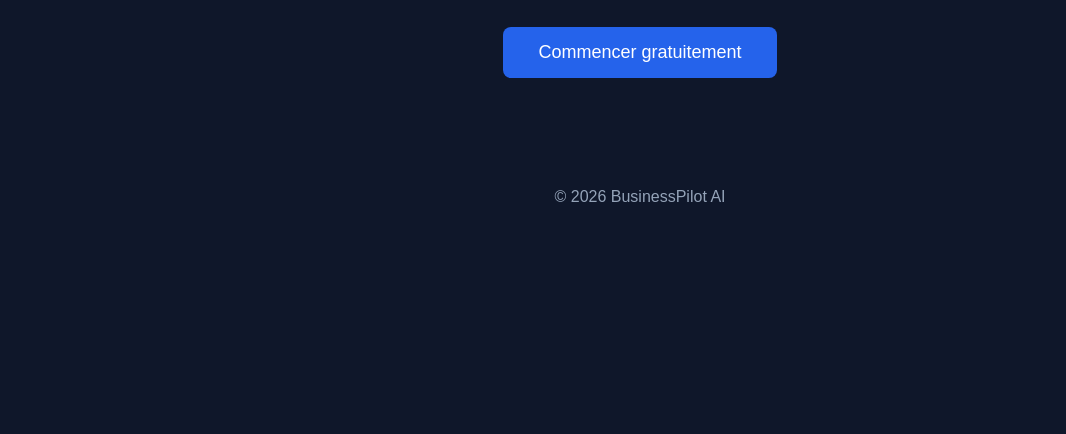
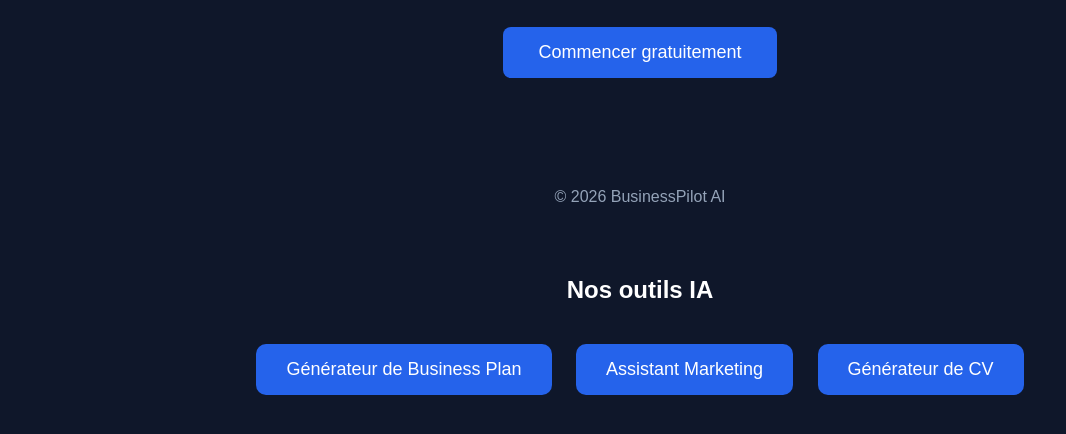
Before and after one commit to jho341/businesspilot-IA, a plain HTML site: page index.html in a window 1280 px wide. Shown: the part 258-692 px from the top of the page, without its empty margins (0-1066 px from the left). Drawn offline with Linux system fonts and the light colour scheme.

Commit message:
Add AI tools section with buttons in index.html
Added a new section with AI tools buttons to the footer.

```diff
--- a/index.html
+++ b/index.html
@@ -110,6 +110,22 @@ Commencer gratuitement
 
 </footer>
 
+<section style="padding:40px; text-align:center;">
+    <h2>Nos outils IA</h2>
+
+    <div style="margin-top:30px;">
+        <button style="padding:15px 30px; margin:10px; border:none; border-radius:10px; background:#2563eb; color:white;">
+            Générateur de Business Plan
+        </button>
+
+        <button style="padding:15px 30px; margin:10px; border:none; border-radius:10px; background:#2563eb; color:white;">
+            Assistant Marketing
+        </button>
+
+        <button style="padding:15px 30px; margin:10px; border:none; border-radius:10px; background:#2563eb; color:white;">
+            Générateur de CV
+        </button>
+    </div>
+</section>
 </body>
-
 </html>
```
